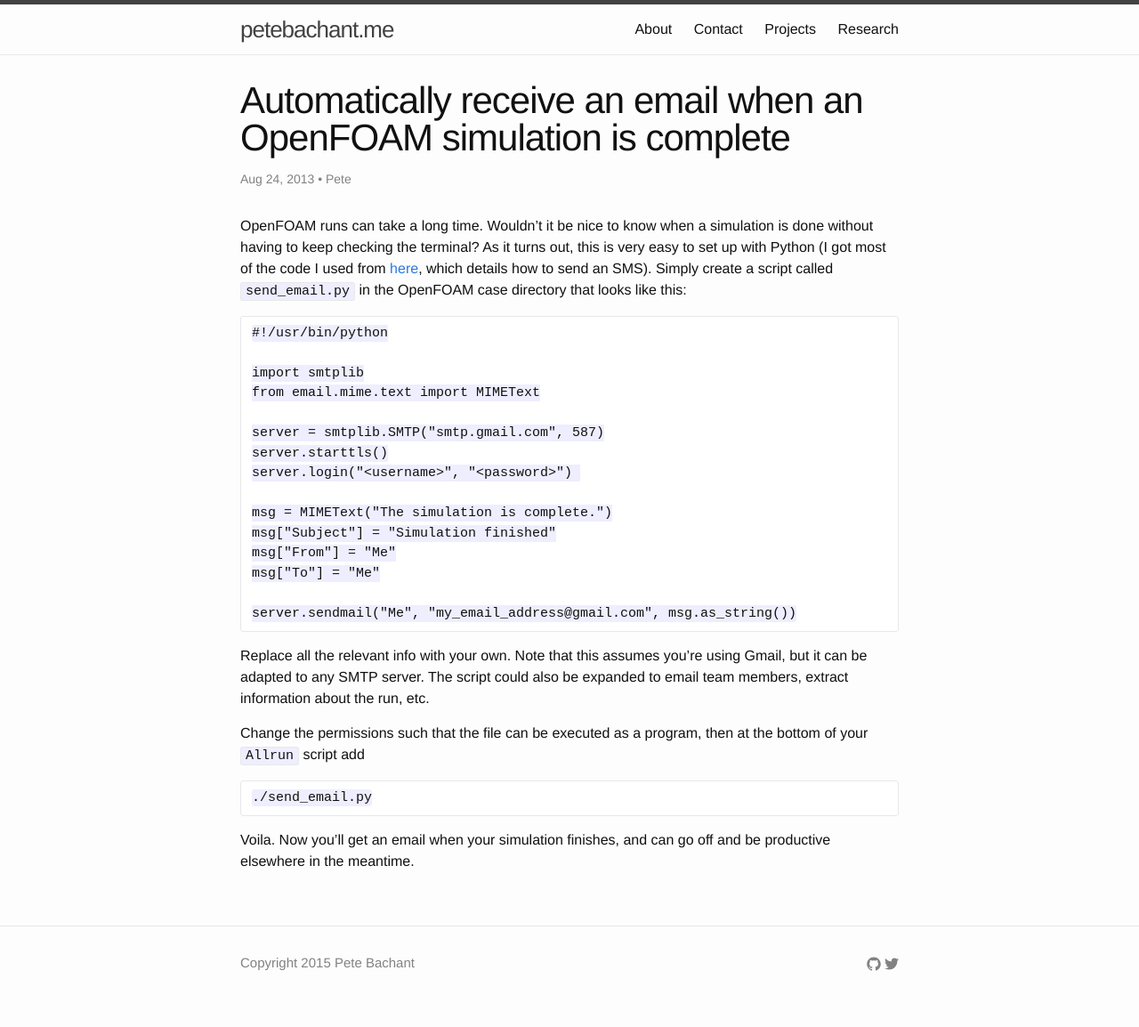
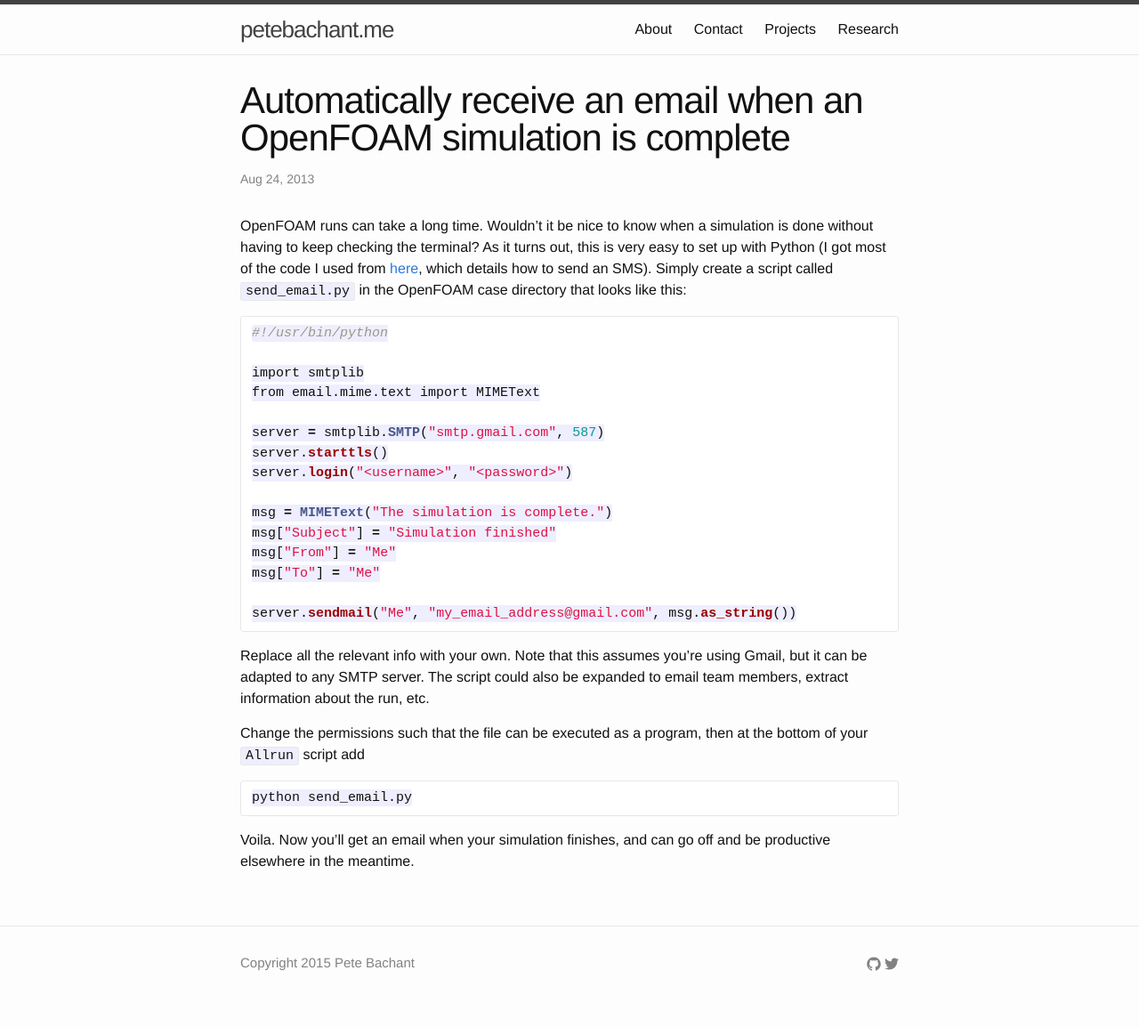
Before and after one commit to petebachant/petebachant.github.io, a Jekyll site: the page built from _posts/2013-08-24-automatic-email-openfoam.markdown, in a window 1280 px wide. Shown: the whole page at 89% size. Built offline with Jekyll 4.4.1, drawn with Linux system fonts in a browser that asks for light colours; Markdown is read by kramdown in place of the engine named in the settings.

Commit message:
Fix up OpenFOAM email post

````diff
--- a/_posts/2013-08-24-automatic-email-openfoam.markdown
+++ b/_posts/2013-08-24-automatic-email-openfoam.markdown
@@ -1,11 +1,9 @@
 ---
-author: Pete
 comments: true
 date: 2013-08-24 23:57:47+00:00
 layout: post
 slug: automatic-email-openfoam
 title: Automatically receive an email when an OpenFOAM simulation is complete
-wordpress_id: 549
 categories:
 - OpenFOAM
 - Python
@@ -16,40 +14,39 @@
 - Python
 ---
 
-OpenFOAM runs can take a long time. Wouldn't it be nice to know when a simulation is done without having to keep checking the terminal? As it turns out, this is very easy to set up with Python (I got most of the code I used from [here](http://alextrle.blogspot.com/2011/05/how-to-send-sms-message-with-python.html), which details how to send an SMS). Simply create a script called `send_email.py` in the OpenFOAM case directory that looks like this:
+OpenFOAM runs can take a long time. Wouldn't it be nice to know when a
+simulation is done without having to keep checking the terminal? As it turns
+out, this is very easy to set up with Python (I got most of the code I used from
+[here](http://alextrle.blogspot.com/2011/05/how-to-send-sms-message-with-python.html),
+which details how to send an SMS). Simply create a script called `send_email.py`
+in the OpenFOAM case directory that looks like this:
 
+```python
+#!/usr/bin/python
 
+import smtplib
+from email.mime.text import MIMEText
 
+server = smtplib.SMTP("smtp.gmail.com", 587)
+server.starttls()
+server.login("<username>", "<password>")
 
-    #!/usr/bin/python
+msg = MIMEText("The simulation is complete.")
+msg["Subject"] = "Simulation finished"
+msg["From"] = "Me"
+msg["To"] = "Me"
 
-    import smtplib
-    from email.mime.text import MIMEText
+server.sendmail("Me", "my_email_address@gmail.com", msg.as_string())
+```
 
-    server = smtplib.SMTP("smtp.gmail.com", 587)
-    server.starttls()
-    server.login("<username>", "<password>")
+Replace all the relevant info with your own. Note that this assumes you're using
+Gmail, but it can be adapted to any SMTP server. The script could also be
+expanded to email team members, extract information about the run, etc.
 
-    msg = MIMEText("The simulation is complete.")
-    msg["Subject"] = "Simulation finished"
-    msg["From"] = "Me"
-    msg["To"] = "Me"
+Change the permissions such that the file can be executed as a program, then at
+the bottom of your `Allrun` script add
 
-    server.sendmail("Me", "my_email_address@gmail.com", msg.as_string())
+    python send_email.py
 
-
-
-
-Replace all the relevant info with your own. Note that this assumes you're using Gmail, but it can be adapted to any SMTP server. The script could also be expanded to email team members, extract information about the run, etc.
-
-Change the permissions such that the file can be executed as a program, then at the bottom of your `Allrun` script add
-
-
-
-
-    ./send_email.py
-
-
-
-
-Voila. Now you'll get an email when your simulation finishes, and can go off and be productive elsewhere in the meantime.
+Voila. Now you'll get an email when your simulation finishes, and can go off and
+be productive elsewhere in the meantime.
````
